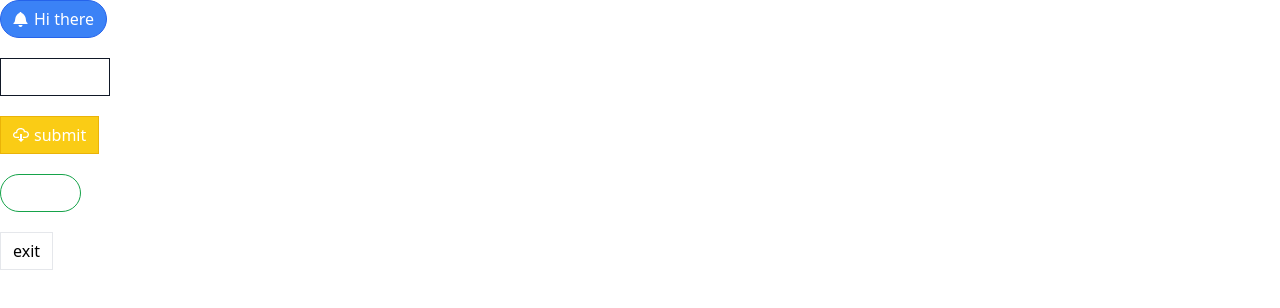
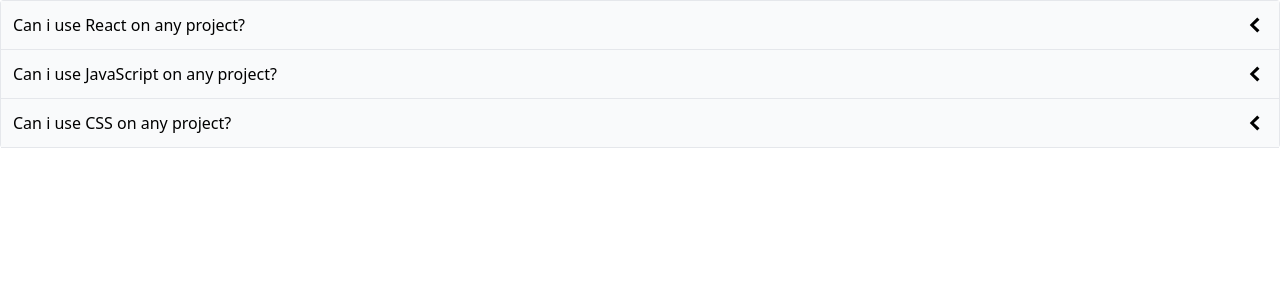
Before and after one commit to zanedevault/Stephen_Grider-comps, a React (Create React App) app: page / in a window 1280 px wide. Shown: the top 308 px of the page. Built offline with nearby package versions, Linux system fonts and the light colour scheme.

Commit message:
Completed Acordion component

```diff
--- a/src/App.js
+++ b/src/App.js
@@ -1,30 +1,28 @@
-import { GoBell, GoCloudDownload, GoDatabase } from "react-icons/go";
-import Button from "./Button";
+import Accordion from "./components/Accordion";
 
 function App() {
-  const handleClick = () => {
-    console.log("Clicked!");
-  }
+  const items = [
+    {
+      id: "isjdfv",
+      label: "Can i use React on any project?",
+      content:
+        "I'm baby activated charcoal pour-over shaman swag synth. Shoreditch tbh poke, beard polaroid fam pork belly everyday carry.",
+    },
+    {
+      id: "soiv",
+      label: "Can i use JavaScript on any project?",
+      content:
+        "Listicle chartreuse try-hard edison bulb solarpunk kale chips lyft tattooed health goth intelligentsia seitan. Blue bottle williamsburg retro kinfolk godard chartreuse hammock deep v kickstarter gastropub irony lumbersexual DIY.",
+    },
+    {
+      id: "oiwed",
+      label: "Can i use CSS on any project?",
+      content:
+        "Single-origin coffee four dollar toast everyday carry mlkshk art party scenester portland cray freegan fixie flannel forage jean shorts praxis.",
+    },
+  ];
 
-  return (
-    <div>
-      <div>
-        <Button primary rounded onClick={handleClick}><GoBell />Hi there</Button>
-      </div>
-      <div>
-        <Button outline secondary>hello world</Button>
-      </div>
-      <div>
-        <Button warning><GoCloudDownload />submit</Button>
-      </div>
-      <div>
-        <Button success rounded outline><GoDatabase ></GoDatabase>save</Button>
-      </div>
-      <div>
-        <Button>exit</Button>
-      </div>
-    </div>
-  );
+  return <Accordion items={items}/>;
 }
 
 export default App;
--- /dev/null
+++ b/src/components/Accordion.js
@@ -0,0 +1,36 @@
+import { useState } from "react";
+import { GoChevronDown, GoChevronLeft } from "react-icons/go";
+
+function Accordion({ items }) {
+  const [expandedIndex, setExpandedIndex] = useState(-1);
+
+  const handleClick = (clickedIndex) => {
+    setExpandedIndex((currentExpandedIndex) => {
+      if (clickedIndex === currentExpandedIndex) {
+        return -1;
+      } else {
+        return clickedIndex;
+      }
+    });
+  }
+
+  const renderdedItems = items.map((item, index) => {
+    const isExpanded = index === expandedIndex;
+
+    const icon = <span className="text-2xl">{isExpanded ? <GoChevronDown /> : <GoChevronLeft />}</span>
+
+    return (
+      <div key={item.id}>
+        <div className="flex justify-between p-3 bg-gray-50 border-b items-center cursor-pointer" onClick={() => handleClick(index)}>
+          {item.label}
+          {icon}
+        </div>
+        {isExpanded && <div className="border-b p-5">{item.content}</div>}
+      </div>
+    );
+  });
+
+  return <div className="border-x border-t rounded">{renderdedItems}</div>;
+}
+
+export default Accordion;
--- /dev/null
+++ b/src/pages/ButtonPage.js
@@ -0,0 +1,30 @@
+import { GoBell, GoCloudDownload, GoDatabase } from "react-icons/go";
+import Button from "../components/Button";
+
+function ButtonPage() {
+  const handleClick = () => {
+    console.log("Clicked!");
+  }
+
+  return (
+    <div>
+      <div>
+        <Button primary rounded onClick={handleClick}><GoBell />Hi there</Button>
+      </div>
+      <div>
+        <Button outline secondary>hello world</Button>
+      </div>
+      <div>
+        <Button warning><GoCloudDownload />submit</Button>
+      </div>
+      <div>
+        <Button success rounded outline><GoDatabase ></GoDatabase>save</Button>
+      </div>
+      <div>
+        <Button>exit</Button>
+      </div>
+    </div>
+  );
+}
+
+export default ButtonPage;
```
Also changed, not shown: src/components/Button.js (renamed from src/Button.js), 1 other file (tests, documents, lock files or other folders).
